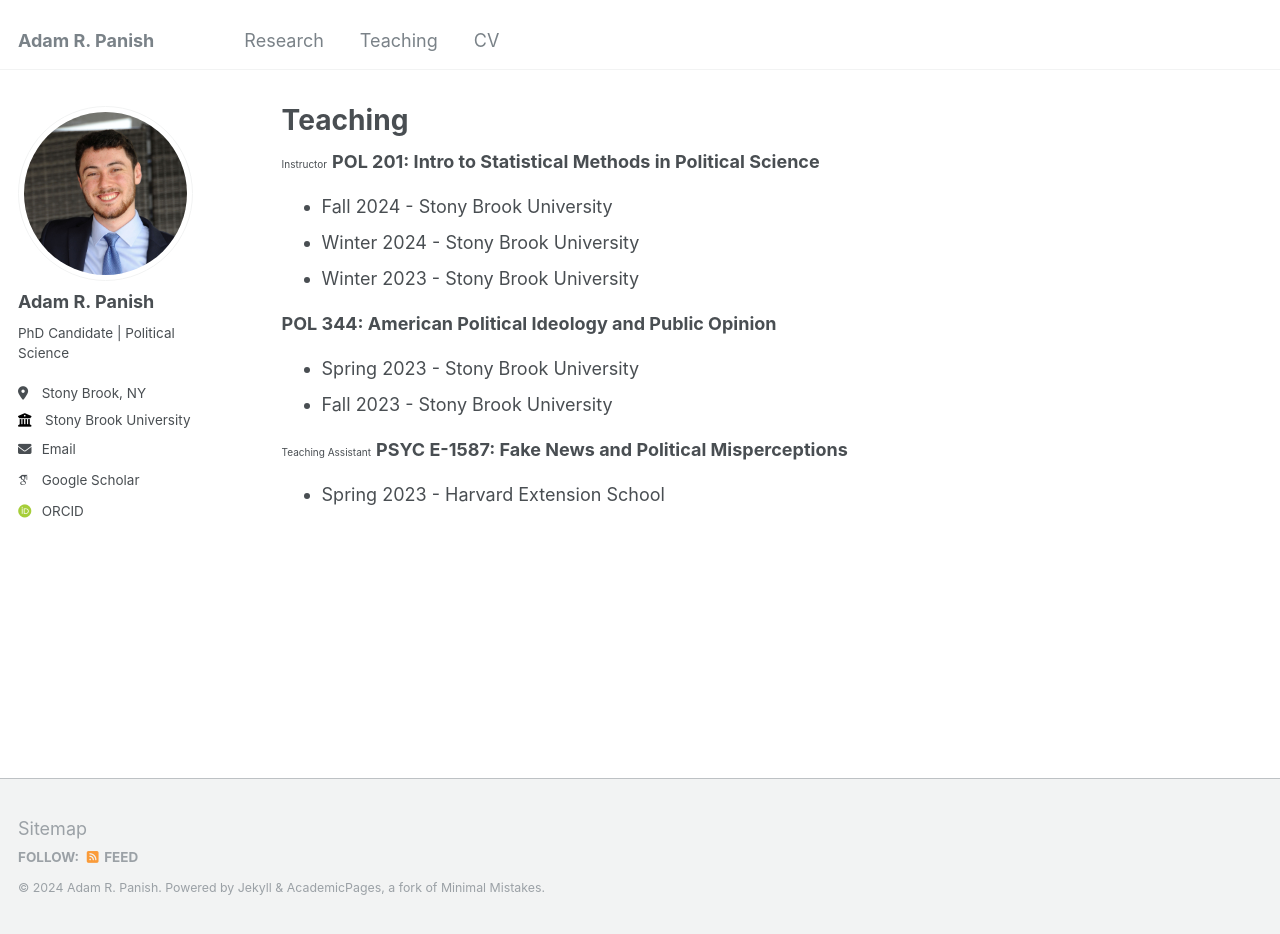
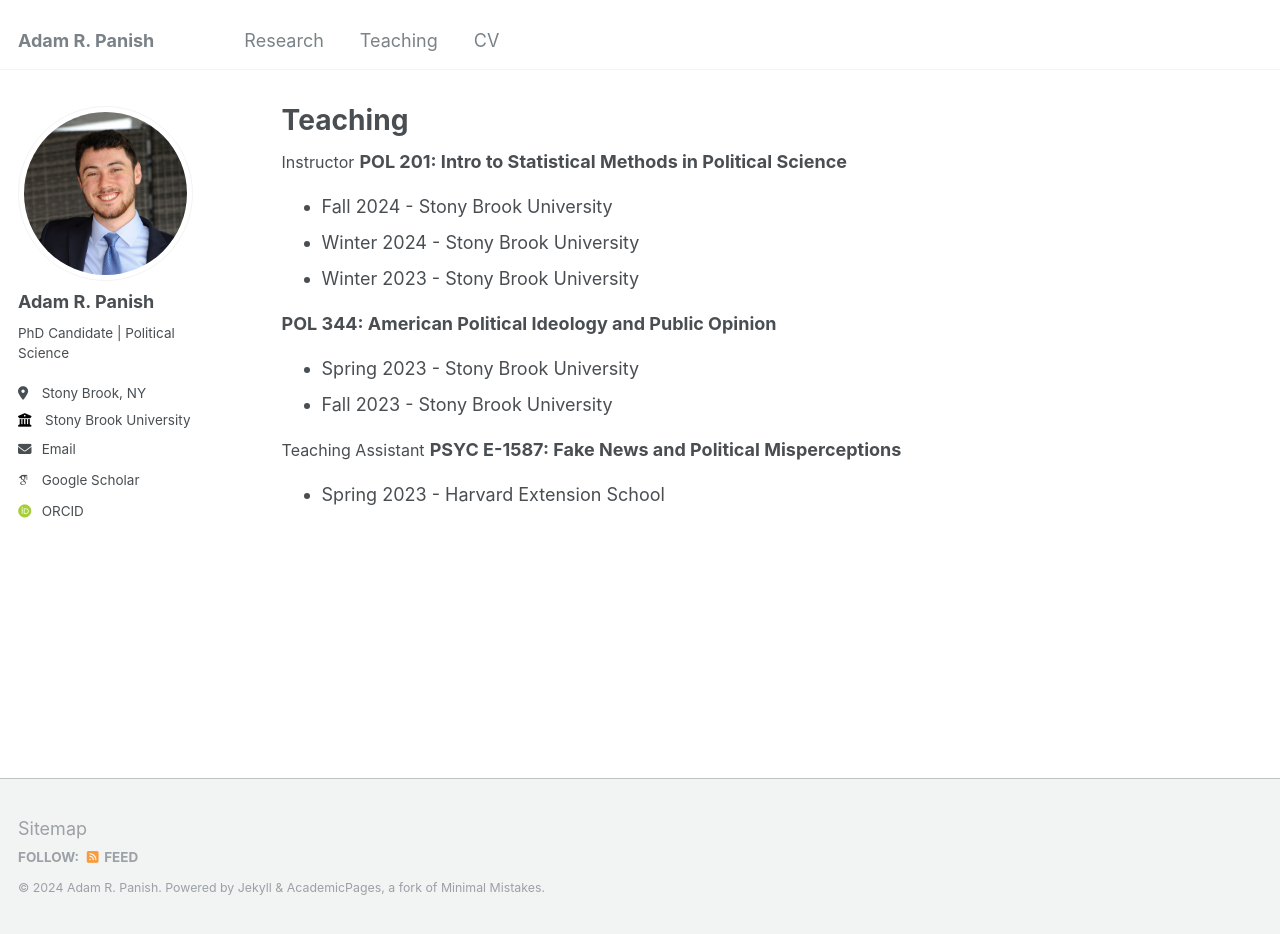
Before and after one commit to adampanish/adampanish.github.io, a Jekyll site: the page built from _pages/teaching.html, in a window 1280 px wide and 934 px high. Built offline with Jekyll 4.4.1, drawn with Linux system fonts in a browser that asks for light colours; some web fonts are replaced.

Commit message:
Update teaching.html

```diff
--- a/_pages/teaching.html
+++ b/_pages/teaching.html
@@ -5,7 +5,8 @@
 author_profile: true
 ---
 
-<font size=1>Instructor</font>
+<font size=3>Instructor</font>
+
 <b>POL 201: Intro to Statistical Methods in Political Science</b>
 <ul>
   <li>Fall 2024 - Stony Brook University</li>
@@ -19,7 +20,8 @@
   <li>Fall 2023 - Stony Brook University</li>
 </ul>
 
-<font size=1>Teaching Assistant</font>
+<font size=3>Teaching Assistant</font>
+
 <b>PSYC E-1587: Fake News and Political Misperceptions</b>
 <ul>
   <li>Spring 2023 - Harvard Extension School</li>
```
